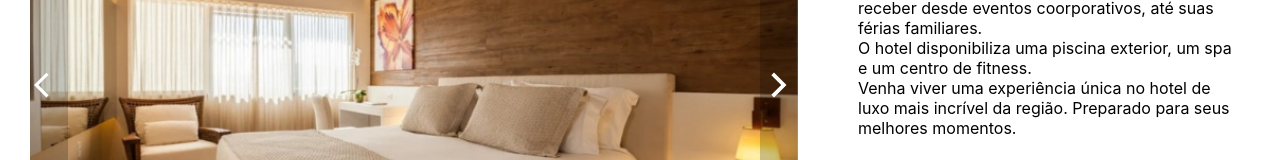
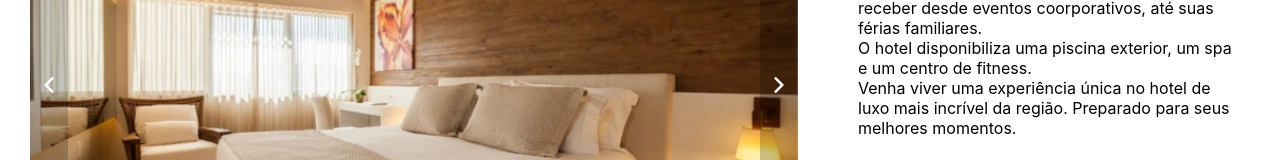
Before and after one commit to MillaRany/Grande-Hotel-Resilia, a React (Vite) app: page / in a window 1280 px wide. Shown: the part 423-583 px from the top of the page. Built offline with nearby package versions, Linux system fonts and the light colour scheme.

Commit message:
alteração setas carrossel home

```diff
--- a/src/Pages/Home/Carrossel/Carrossel.jsx
+++ b/src/Pages/Home/Carrossel/Carrossel.jsx
@@ -1,7 +1,7 @@
 import React, {useState} from 'react'
 import './Carrossel.css'
-import ArrowBackIosIcon from '@material-ui/icons/ArrowBackIos'
-import ArrowForwardIosIcon from '@material-ui/icons/ArrowForwardIos'
+import direita from '../../../Assets/Imagens/seta-direita.png'
+import esquerda from '../../../Assets/Imagens/seta-esquerda.png'
 import {imagem} from '../../../Helpers/CarrosselData'
 
 function Carrossel() {
@@ -14,16 +14,17 @@ function Carrossel() {
      style={{backgroundImage: `url(${imagem[currImg].img})`}}>
        <div className='left' onClick={ () => {
         currImg > 0 && setCurrImg(currImg - 1)
-       }}>
-         <ArrowBackIosIcon style={{fontSize: 30 }}/>
+       }}  >
+          <img src={esquerda}/>
        </div>
        <div className='center'>
          <p className='subTxtCarrossel'>{imagem[currImg].subtitle}</p>
        </div>
        <div className='right' onClick={ () => {
-        currImg < imagem.length -1 && setCurrImg(currImg + 1)
+        currImg <imagem.length -1 && setCurrImg(currImg + 1)
        }}>
-       <ArrowForwardIosIcon  style={{fontSize: 30 }}/>
+         <img src={direita}/>
+
        </div>
    </div>
    </div>
--- a/src/Pages/Reservas/Reservas.jsx
+++ b/src/Pages/Reservas/Reservas.jsx
@@ -2,7 +2,11 @@ import React from 'react'
 
 function Reservas() {
   return (
-    <div>Reservas</div>
+    <div>
+      <input type= 'date'>
+
+      </input>
+    </div>
   )
 }
 
```
Also changed, not shown: src/Assets/Imagens/seta-direita.png (added), src/Assets/Imagens/seta-esquerda.png (added).
